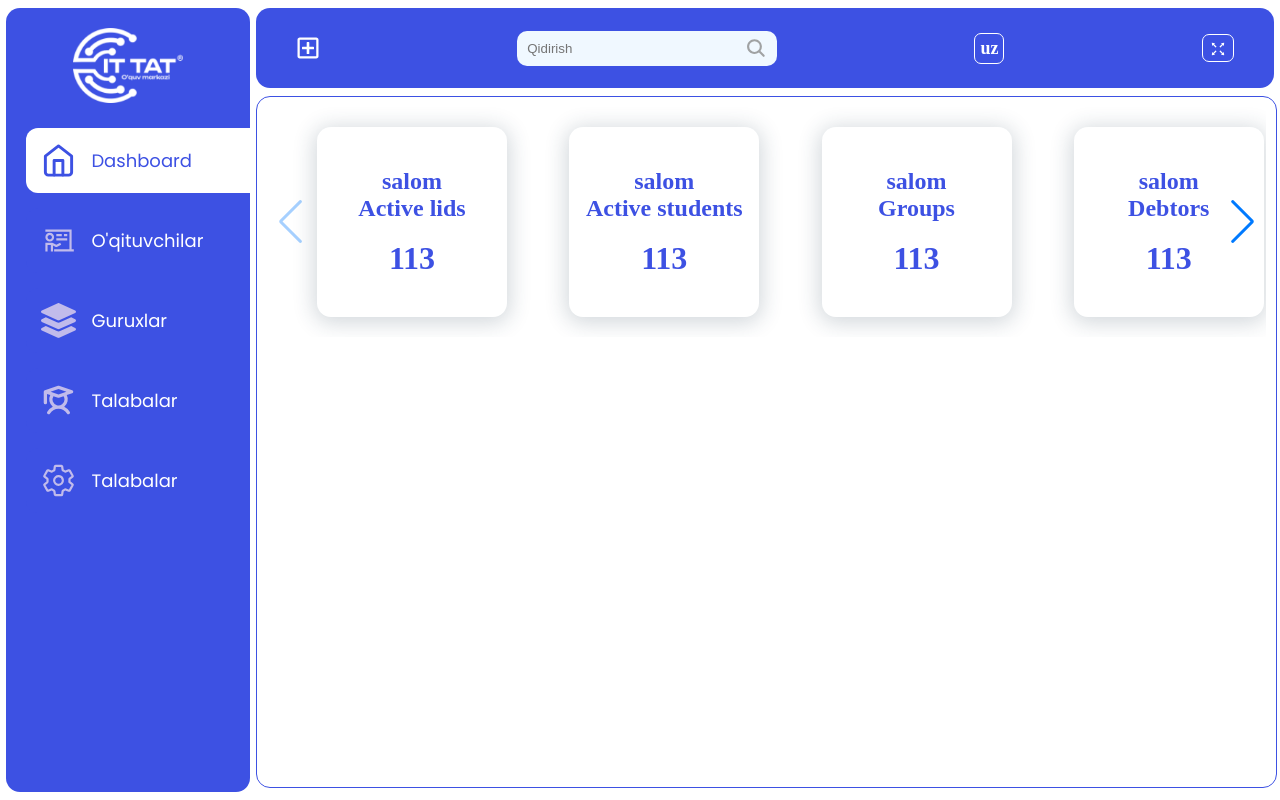
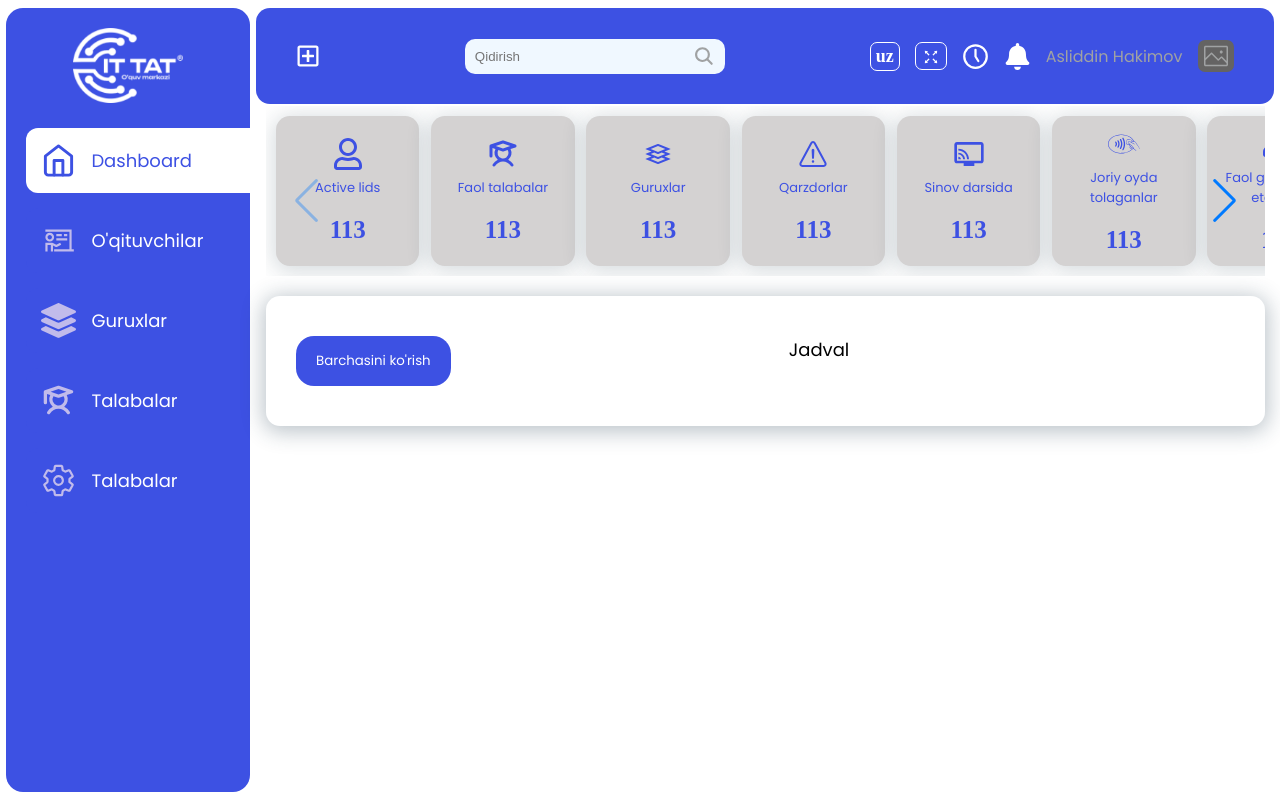
Before and after one commit to ogabekmaxammadov/CRM-it-tat, a React (Vite) app: page / in a window 1280 px wide. Built offline with nearby package versions, Linux system fonts and the light colour scheme.

Commit message:
Ogabek10:07.14-08

```diff
--- a/src/App.css
+++ b/src/App.css
@@ -6,7 +6,7 @@
 }
 
 body {
-	/* background-color: rgb(224, 231, 238); */
+	background-color: var(--white-color);
 	position: relative;
 }
 
--- a/src/App.jsx
+++ b/src/App.jsx
@@ -1,25 +1,20 @@
-import React, { useEffect } from "react";
+import { useEffect } from 'react'
 import { Route, Routes } from 'react-router-dom'
 import './App.css'
 import HeaderSection from './components/headerSection/HeaderSection'
 import MenuSection from './components/MenuSection/MenuSection'
 import HomePage from './pages/HomePage/HomePage'
 
-
-import AOS from "aos";
-import "aos/dist/aos.css";
-
-
+import AOS from 'aos'
+import 'aos/dist/aos.css'
 
 function App() {
-
-	 useEffect(() => {
-    AOS.init({
-      duration: 1000,
-      once: true
-    });
-  }, []);
-
+	useEffect(() => {
+		AOS.init({
+			duration: 1000,
+			once: true,
+		})
+	}, [])
 
 	return (
 		<div className='container'>
--- a/src/components/MenuSection/MenuSection.css
+++ b/src/components/MenuSection/MenuSection.css
@@ -8,7 +8,7 @@
 	box-sizing: border-box;
 	overflow-y: scroll;
 	top: 1vh;
-	border-radius: 14px;
+	border-radius: 17px;
 }
 
 .menu-section::-webkit-scrollbar {
@@ -27,6 +27,30 @@
 
 .logo img {
 	width: 50%;
+	cursor: pointer;
+}
+
+.logo img:hover {
+	animation: logoanim 0.8s ease-in-out;
+}
+
+@keyframes logoanim {
+	0% {
+		transform: scale(1);
+	}
+
+	25% {
+		transform: scale(1.2);
+	}
+	50% {
+		transform: scale(1);
+	}
+	75% {
+		transform: scale(1.1);
+	}
+	100% {
+		transform: scale(1);
+	}
 }
 
 .logo h2 {
--- a/src/components/headerSection/HeaderSection.css
+++ b/src/components/headerSection/HeaderSection.css
@@ -1,5 +1,5 @@
 .header-section {
-	height: 10vh;
+	height: 12vh;
 	width: 79.5vw;
 	background-color: #3d51e3;
 	left: 20%;
@@ -42,7 +42,7 @@
 
 .lngs {
 	border: 1px solid var(--white-color);
-	padding: 4px 5px;
+	padding: 3px 5px;
 	border-radius: 7px;
 	display: flex;
 	justify-content: center;
@@ -65,3 +65,32 @@
 	justify-content: center;
 	align-items: center;
 }
+
+.right-elements {
+	gap: 15px;
+}
+
+.clock {
+	font-size: 27px;
+}
+
+.right-elements h4 {
+	color: var(--grey-color);
+	cursor: pointer;
+	font-family: Poppins;
+	font-weight: 400;
+}
+
+.account {
+	padding: 4px 6px 4px 6px;
+	background-color: #646363;
+	display: flex;
+	justify-content: center;
+	border-radius: 7px;
+	cursor: pointer;
+}
+
+.account .account-icon {
+	color: var(--grey-color);
+	font-size: 24px;
+}
--- a/src/components/headerSection/HeaderSection.jsx
+++ b/src/components/headerSection/HeaderSection.jsx
@@ -1,7 +1,9 @@
 import { useState } from 'react'
 import { AiOutlineFullscreen, AiOutlineFullscreenExit } from 'react-icons/ai'
-import { FaRegPlusSquare } from 'react-icons/fa'
+import { FaBell, FaRegPlusSquare } from 'react-icons/fa'
 import { IoSearch } from 'react-icons/io5'
+import { LuClock5 } from 'react-icons/lu'
+import { SlPicture } from 'react-icons/sl'
 import './HeaderSection.css'
 
 const HeaderSection = () => {
@@ -31,17 +33,17 @@ const HeaderSection = () => {
 		}
 	}
 	return (
-		<div className='header-section display-flex' data-aos="fade-down">
+		<div className='header-section display-flex' data-aos='fade-down'>
 			<FaRegPlusSquare className='header-icon' />
 			<div className='search display-flex'>
 				<input type='search' placeholder='Qidirish' />
 				<IoSearch className='search-icon header-icon' />
 			</div>
 
+			<div className='right-elements display-flex'>
 				<div className='lngs'>
 					<h2>uz</h2>
 				</div>
-
 				<div className='full-ekran'>
 					<button
 						onClick={toggleFullScreen}
@@ -54,6 +56,13 @@ const HeaderSection = () => {
 						{isFull ? <AiOutlineFullscreenExit /> : <AiOutlineFullscreen />}
 					</button>
 				</div>
+				<LuClock5 className='header-icon clock' />
+				<FaBell className='header-icon clock' />
+				<h4>Asliddin Hakimov</h4>
+				<div className='account'>
+					<SlPicture className='account-icon' />
+				</div>
+			</div>
 		</div>
 	)
 }
--- a/src/pages/HomePage/HomePage.jsx
+++ b/src/pages/HomePage/HomePage.jsx
@@ -1,53 +1,62 @@
-import './home.css';
-import AOS from "aos";
-import "aos/dist/aos.css";
-import { useEffect } from "react";
+import AOS from 'aos'
+import 'aos/dist/aos.css'
+import { useEffect } from 'react'
+import './home.css'
 
 // ? swiper
-import { Swiper, SwiperSlide } from "swiper/react";
-import "swiper/css";
-import "swiper/css/navigation";
-import { Navigation } from "swiper/modules";
+import { FaRegUser, FaUserTimes } from 'react-icons/fa'
+import { IoWarningOutline } from 'react-icons/io5'
+import { LiaLayerGroupSolid, LiaUserAltSlashSolid } from 'react-icons/lia'
+import { MdConnectedTv } from 'react-icons/md'
+import { PiStudentBold } from 'react-icons/pi'
+import { SiContactlesspayment } from 'react-icons/si'
+import 'swiper/css'
+import 'swiper/css/navigation'
+import { Navigation } from 'swiper/modules'
+import { Swiper, SwiperSlide } from 'swiper/react'
 const HomePage = () => {
 	useEffect(() => {
-		AOS.init({ duration: 1000, once: true });
-	}, []);
+		AOS.init({ duration: 1000, once: true })
+	}, [])
 
 	const cards = [
-		{ title: "Active lids", icon: 'salom', number: 113, },
-		{ title: "Active students", icon: 'salom', number: 113, },
-		{ title: "Groups", icon: 'salom', number: 113, },
-		{ title: "Debtors", icon: 'salom', number: 113, },
-		{ title: "In a trial lesson", icon: 'salom', number: 113, },
-		{ title: "Paid during the month", icon: 'salom', number: 113, },
-		{ title: "Left active group", icon: 'salom', number: 113, },
-		{ title: "Left after trial period", icon: 'salom', number: 113, }
-	];
+		{ title: 'Active lids', icon: <FaRegUser />, number: 113 },
+		{ title: 'Faol talabalar', icon: <PiStudentBold />, number: 113 },
+		{ title: 'Guruxlar', icon: <LiaLayerGroupSolid />, number: 113 },
+		{ title: 'Qarzdorlar', icon: <IoWarningOutline />, number: 113 },
+		{ title: 'Sinov darsida', icon: <MdConnectedTv />, number: 113 },
+		{
+			title: 'Joriy oyda tolaganlar',
+			icon: <SiContactlesspayment />,
+			number: 113,
+		},
+		{ title: 'Faol guruxni tark etganlar', icon: <FaUserTimes />, number: 113 },
+		{
+			title: 'Sinov muddatiddan keyin ketdi',
+			icon: <LiaUserAltSlashSolid />,
+			number: 113,
+		},
+	]
 
 	return (
-		<div className='home-page' data-aos="fade-left">
-			<div className="element-card-bar">
-
+		<div className='home-page' data-aos='fade-left'>
+			<div className='element-card-bar'>
 				{/* ? swiper */}
 				<Swiper
-        slidesPerView={4} // nechta slayd bir sahifada ko'rsatiladi
+					slidesPerView={6.5} // nechta slayd bir sahifada ko'rsatiladi
 					spaceBetween={10}
 					navigation={true} // strelkalarni yoqadi
 					modules={[Navigation]}
 					// style={{ margin: "20px" }}
 				>
-
-
-
-
 					{cards.map((card, index) => (
 						<SwiperSlide key={index}>
-            <div className="dashboard-element-card">
-              <div className="card-icon">
-                <h2>{card.icon}</h2>
+							<div className='dashboard-element-card'>
+								<div className='card-icon'>
+									<i>{card.icon}</i>
 								</div>
 								<div>
-                <h2>{card.title}</h2>
+									<p>{card.title}</p>
 								</div>
 								<br />
 								<div>
@@ -58,8 +67,14 @@ const HomePage = () => {
 					))}
 				</Swiper>
 			</div>
+			<div className='table'>
+				<div className='table-prev '>
+					<button className='table-btn'>Barchasini ko'rish</button>
+					<h3>Jadval</h3>
 				</div>
-	);
+			</div>
+		</div>
+	)
 }
 
-export default HomePage;
+export default HomePage
--- a/src/pages/HomePage/home.css
+++ b/src/pages/HomePage/home.css
@@ -3,21 +3,22 @@
 	height: 83.8vh;
 	/* border: 1px solid var(--primary-color); */
 	padding: 10px;
-    margin: 20px 0px;
+	/* margin: 20px 0px; */
+	margin-top: 20px;
 	left: 20%;
 	top: 9.5vh;
-    border-radius: 14px;
+	/* border-radius: 14px; */
 	position: fixed;
 	/* box-shadow: 0px 3px 21px 3px rgba(34, 60, 80, 0.2); */
-    border: 1px solid var(--primary-color);
-    background-color: var(--white-color);
+	/* border: 1px solid var(--primary-color); */
+	/* background-color: var(--white-color); */
+	background-color: transparent;
 }
 
-.element-card-bar{
+.element-card-bar {
 	display: flex;
 	justify-content: center;
 	align-items: center;
-
 }
 
 .element-card-bar {
@@ -26,42 +27,83 @@
 }
 
 .swiper {
-  max-width: 1200px; /* kenglik */
+	max-width: 100%; /* kenglik */
+	padding: 0 20px;
 }
 
 .swiper-button-prev {
-  left: 20px; /* chap strelka masofasi */
+	left: 20px; /*chap strelka masofasi*/
 }
 
 .swiper-button-next {
 	right: 20px; /* o‘ng strelka masofasi */
+	position: relative;
 }
 
 .swiper-button-prev,
 .swiper-button-next {
 	color: #007aff; /* strelka rangi */
+	display: block;
+	transition: 0.3s ease-in-out;
+	padding: 10px 17px;
+	border-radius: 50%;
+	display: flex;
+	justify-content: center;
 }
 
+.swiper-button-prev:hover {
+	background-color: rgb(161, 150, 150);
+}
+.swiper-button-next:hover {
+	background-color: rgb(161, 150, 150);
+}
 
-
-.dashboard-element-card{
-    width: 170px;
-    height: 170px;
-    margin: 20px;
+.dashboard-element-card {
+	width: 85%;
+	height: 130px;
+	margin: 10px;
 	padding: 10px;
 	border-radius: 14px;
-    background-color: var(--white-color);
-    box-shadow: 0px 3px 21px 3px rgba(34, 60, 80, 0.2);
+	/* background-color: var(--white-color); */
+	background-color: #d4d2d2;
+	box-shadow: 0px 3px 21px 3px rgba(34, 60, 80, 0.18);
 	display: flex;
 	flex-direction: column;
 	align-items: center;
 	justify-content: center;
 	cursor: pointer;
 	color: var(--primary-color);
+	text-align: center;
+	/* border: 2px solid var(--primary-color); */
+}
+.dashboard-element-card:hover {
+	transform: scale(1.1);
+}
+/* .dashboard-element-card:first-child {
+	/* margin-left: 50px;
+} */
+.dashboard-element-card:last-child {
+	margin-right: 50px;
+}
+.dashboard-element-card:only-child i {
+	font-size: 32px;
+}
 
+.dashboard-element-card:only-child h1 {
+	font-size: 25px;
 }
-.dashboard-element-card:first-child{
-    margin-left: 50px;
+
+.dashboard-element-card:only-child p {
+	font-size: 13px;
+	gap: 10px;
+	font-family: Poppins;
+	margin-bottom: 0px;
+}
+
+.dashboard-element-card:only-child h2 {
+	font-size: 18px;
+	font-family: Poppins;
+	font-weight: 400;
 }
 
 .swiper-button-prev,
@@ -76,3 +118,36 @@
 .swiper-button-next {
 	right: 15px; /* o‘ngdan 15px */
 }
+
+/* jadval */
+.table {
+	/* width: 78.05vw; */
+	padding: 40px 30px;
+	box-shadow: 0px 3px 21px 3px rgba(34, 60, 80, 0.3);
+	margin-top: 20px;
+	border-radius: 14px;
+}
+
+.table-prev {
+	display: flex;
+	gap: 36%;
+}
+
+.table-prev button {
+	padding: 15px 20px;
+	border: none;
+	border-radius: 18px;
+	background-color: var(--primary-color);
+	color: var(--white-color);
+	cursor: pointer;
+	font-family: Poppins;
+	transition: 0.3s ease-in-out;
+}
+.table-prev button:hover {
+	background-color: #0355ad;
+}
+.table-prev h3 {
+	font-family: Poppins;
+	font-weight: 400;
+	font-size: 18px;
+}
```
Lines whose indentation alone changed are shown as unchanged.
